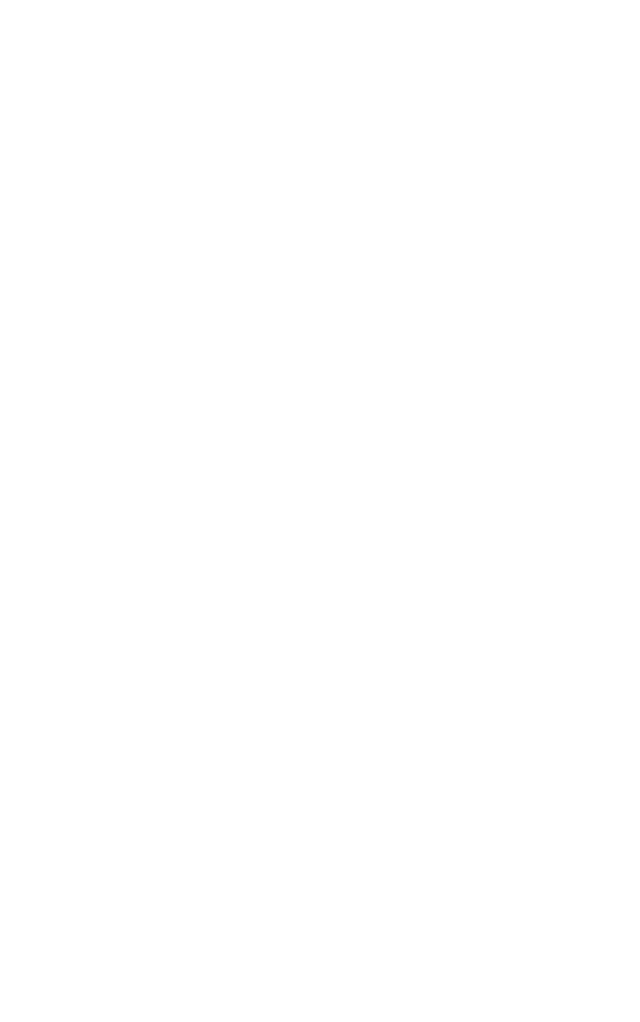
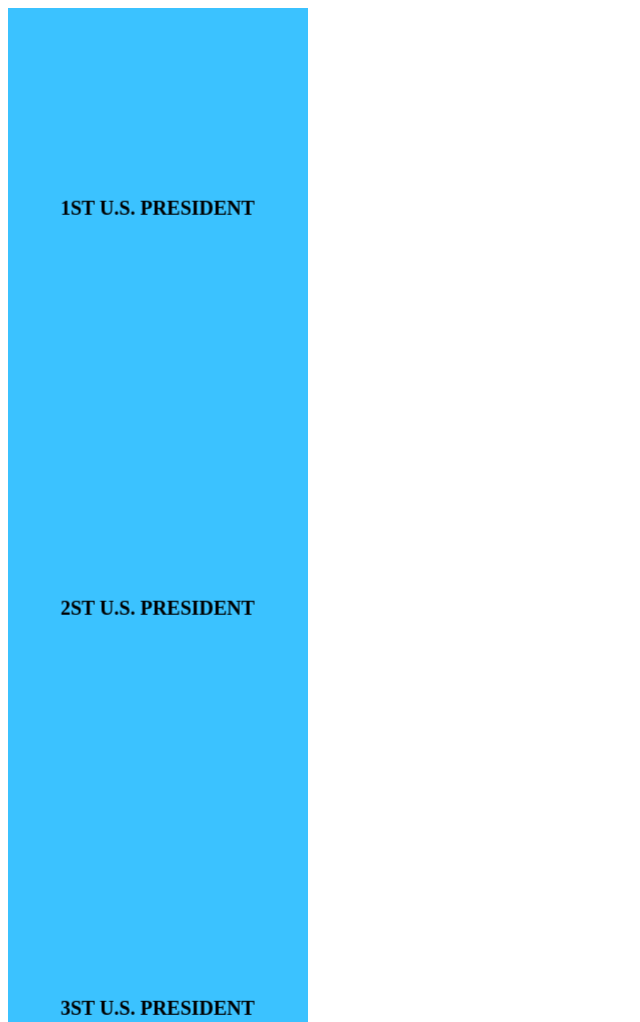
Before and after one commit to JoseVega463/index_cards, a plain HTML site: page index.html in a window 1280 px wide. Shown: the top 1022 px of the page, without its empty margins (0-640 px from the left). Before the commit the page ends 800 px from the top, so only its background shows below. Drawn offline with Linux system fonts and the light colour scheme.

Commit message:
Index Card

```diff
--- a/index.html
+++ b/index.html
@@ -4,9 +4,63 @@
     <meta charset="UTF-8">
     <meta http-equiv="X-UA-Compatible" content="IE=edge">
     <meta name="viewport" content="width=device-width, initial-scale=1.0">
+    <link rel="stylesheet" href="style.css">
     <title>Document</title>
 </head>
-<body>
-
-</body>
+    <body>
+        <!-- <div class="centerThis"> -->
+        <!-- <div class="startText1"></div> -->
+        <div class="base">
+            <div class="card">
+                <div class="face front">
+                    <h2>1st U.S. President</h2>
+                </div>
+                <div class="face back">
+                    <h2>Washington</h2>
+                </div>
+        </div>
+        <div class="base1">
+            <div class="card">
+                <div class="face front">
+                    <h2>2st U.S. President</h2>
+                </div>
+                <div class="face back">
+                    <h2>Washington</h2>
+                </div>
+        </div>
+        <div class="base2">
+            <div class="card">
+                <div class="face front">
+                    <h2>3st U.S. President</h2>
+                </div>
+                <div class="face back">
+                    <h2>Washington</h2>
+                </div>
+        </div>
+        <div class="base3">
+            <div class="card">
+                <div class="face front">
+                    <h2>4st U.S. President</h2>
+                </div>
+                <div class="face back">
+                    <h2>Washington</h2>
+                </div>
+        </div>
+            <!-- <div class="card1">
+                <div class="face front1">
+                    <h2>2nd U.S. President</h2>
+                </div>
+                <div class="face back1">
+                    <h2>Washington</h2>
+                </div> -->
+            </div>
+        </div>
+        <!-- <
+        <div class="startText3"><h1>card 3!</h1></div>
+        <div class="startText4"><h1>card 4!</h1></div>
+        <div class="startText5"><h1>card 5!</h1></div>
+        <div class="startText6"><h1>card 6!</h1></div> -->
+            </div>
+        </div>
+    </body>
 </html>
--- a/style.css
+++ b/style.css
@@ -0,0 +1,89 @@
+/* .centerThis{
+    border: 3px solid black;
+    height: 100vh;
+}
+
+.startText1{
+    position: absolute;
+    width: 250px;
+    height: 320px;
+    background: none;
+} */
+.base .base1 .base2 .base3
+    .body{
+        width: 100%;
+        height: 100vh;
+        display: flex;
+        justify-content: space-evenly;
+        align-items: center;
+        background: #111;
+    }
+    .card{
+        position: relative;
+        width: 300px;
+        height: 400px;
+        transform-style: preserve-3d;
+        transition: all 0.8s ease;
+    }
+    .card .face{
+        position: absolute;
+        top: 0;
+        left: 0;
+        width: 100%;
+        height: 100%;
+        transform-style: preserve-3d;
+        display: flex;
+        justify-content: center;
+        align-items: center;
+        transition: 2s ease-in-out;
+        transform: perspective(500px) rotateY(0deg);
+    }
+    .card .face.front{
+        background: #ff0;
+    }
+    .card:hover .face.front{
+        transform: perspective(500px) rotateY(180deg);
+    }
+    .card .face.back{
+        background: #3bc2ff;
+        color: #fff;
+        transform: perspective(500px) rotateY(180deg);
+
+    }
+    .card:hover .face.back{
+        transform: perspective(500px) rotateY(360deg);
+    }
+    .card .face h2{
+        font-size: 1em;
+        text-transform: uppercase;
+        transform: perspective(500px) translateZ(50px);
+    }
+
+
+
+
+/* .card:hover{
+    transform: rotateY(180deg);
+}
+.thefront{
+    position: relative;
+    width: 100%;
+    height: 100%;
+    backface-visibility: hidden;
+    background: #ffc728;
+    color: #333;
+}
+.theback{
+    position: absolute;
+    width: 100%;
+    height: 100%;
+    backface-visibility: hidden;
+    background: #fafafa;
+    color: #333;
+    transform: rotateY(180deg);
+    transform-style: preserve-3d;
+    transition: 0.5s ease;
+}
+.theback:hover{
+    transform: rotateY(0deg);
+} */
```
